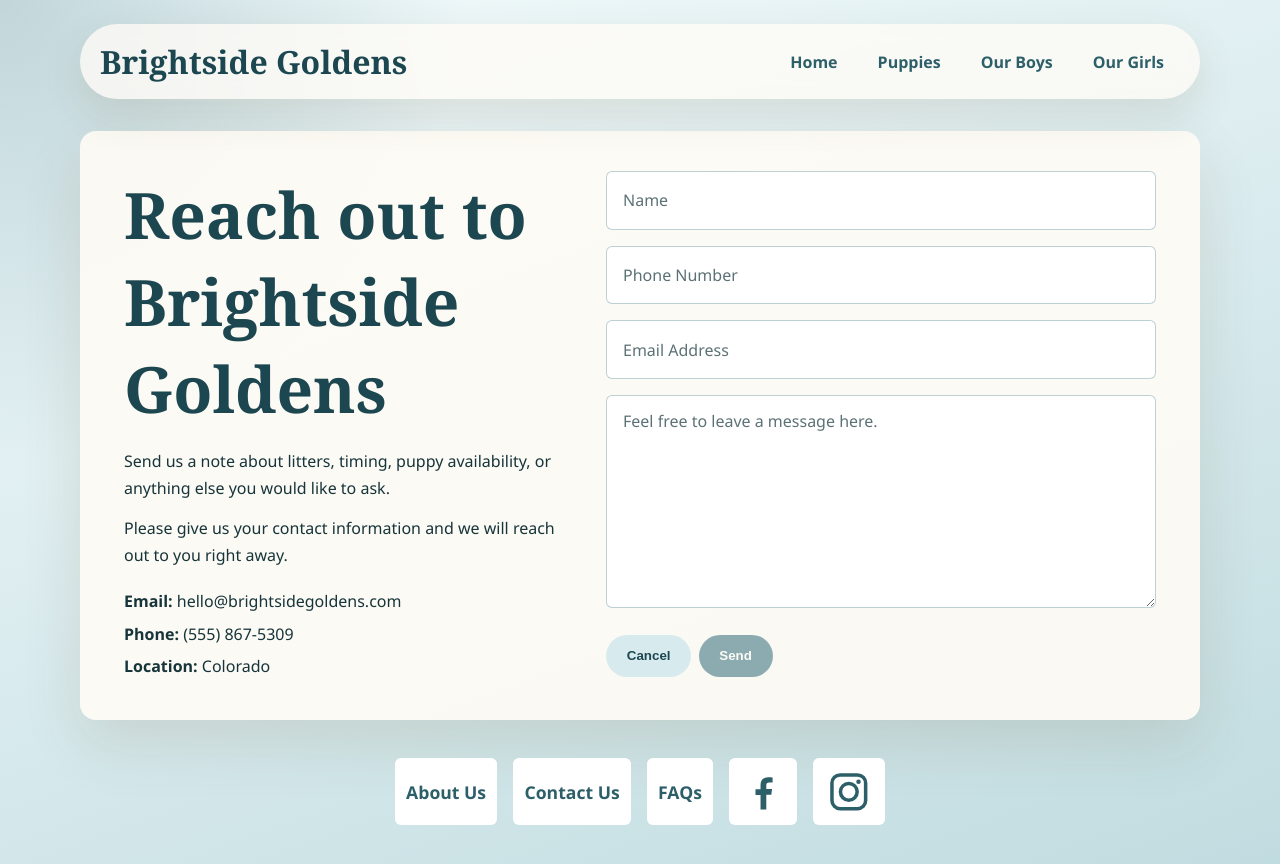
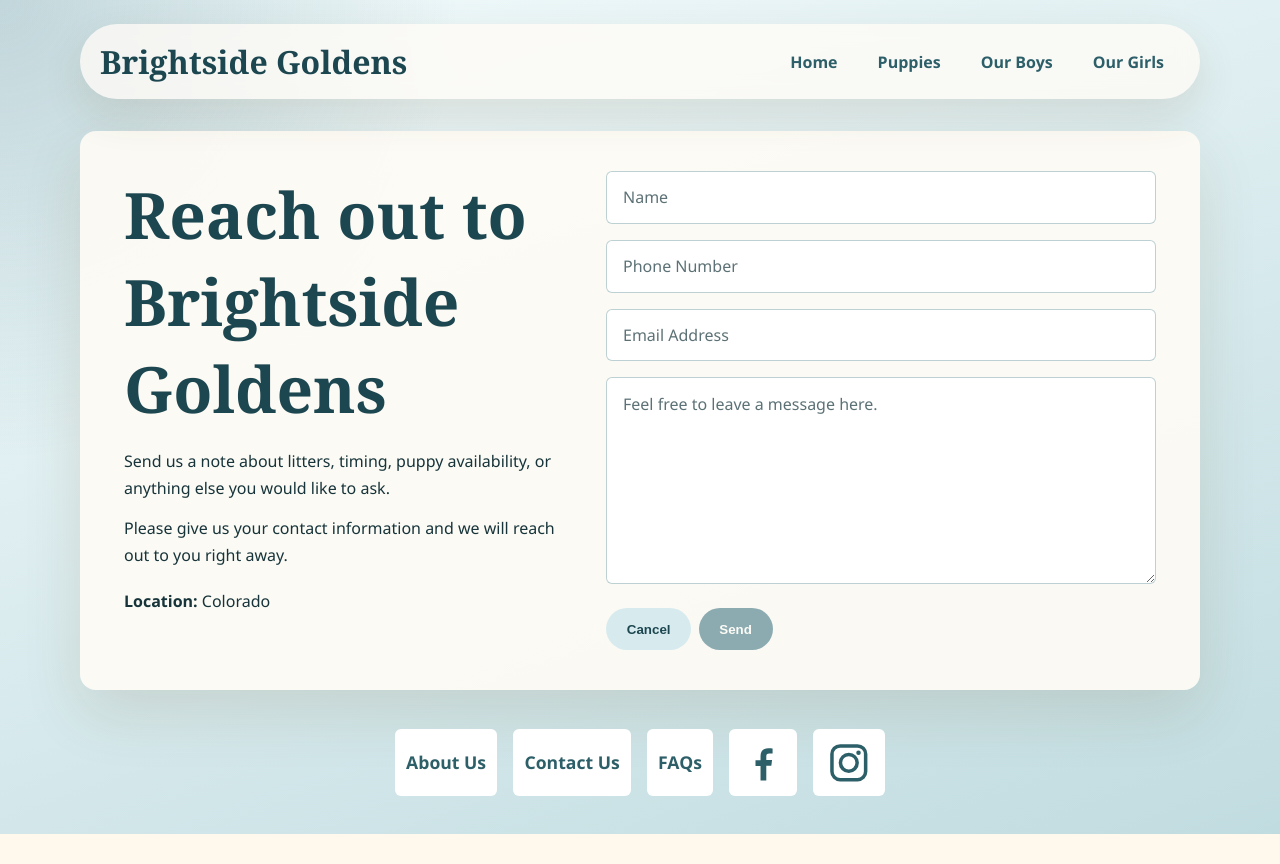
Before and after one commit to mikedowd300/brightside-goldens, an Angular app: page /contact-us in a window 1280 px wide. After the commit the page ends 834 px from the top, so only its background shows below. Built offline with nearby package versions, Linux system fonts and the light colour scheme; no server answers.

Commit message:
Remove contact details from contact us page

```diff
--- a/src/app/pages/contact-us/contact-us-page.component.html
+++ b/src/app/pages/contact-us/contact-us-page.component.html
@@ -11,8 +11,8 @@
       </p>
 
       <div class="contact-details" aria-label="Contact details">
-        <p><strong>Email:</strong> hello@brightsidegoldens.com</p>
-        <p><strong>Phone:</strong> (555) 867-5309</p>
+        <!-- <p><strong>Email:</strong> hello@brightsidegoldens.com</p>
+        <p><strong>Phone:</strong> (555) 867-5309</p> -->
         <p><strong>Location:</strong> Colorado</p>
       </div>
     </div>
```
